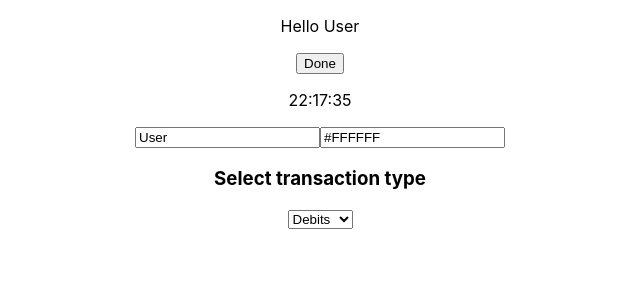
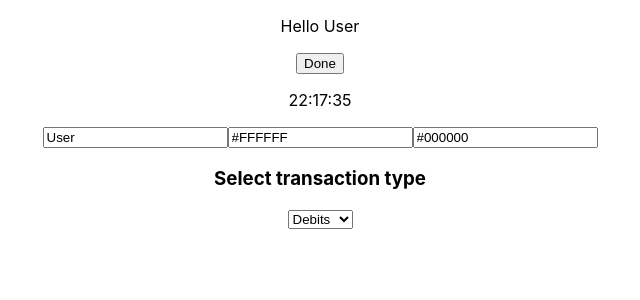
Before and after one commit to Twahiduddin/Bank-of-React-Part-1, a React (Create React App) app: page / in a window 1280 px wide. Both pictures are taken after a click on the button "Customize Profile". Shown: the top 300 px of the page, without its empty margins (320-960 px from the left). Built offline with nearby package versions, Linux system fonts and the light colour scheme.

Commit message:
form change text color complete

```diff
--- a/src/App.js
+++ b/src/App.js
@@ -39,6 +39,7 @@ function App() {
 
   const [username, setUsername] = useState('User');
   const [bgColor, setBgColor] = useState('#FFFFFF');
+  const [textColor, setTextColor] = useState('#000000');
   const [isFormVisible, setIsFormVisible] = useState(false);
 
   const updateProfile = () => {
@@ -46,7 +47,7 @@ function App() {
   }
 
   return (
-    <div className="App" style={{backgroundColor: bgColor}}>
+    <div className="App" style={{backgroundColor: bgColor, color: textColor}}>
         <div className="header">
           <p>Hello {username}</p>
           <button onClick={updateProfile}>{isFormVisible ? 'Done' : 'Customize Profile'}</button>
@@ -60,6 +61,7 @@ function App() {
           <form>
             <input type={'text'} placeholder={'Change my username'} value={username} onChange={e => setUsername(e.target.value)}/>
             <input type={'text'} placeholder={'Hex for background color'} value={bgColor} onChange={e => setBgColor(e.target.value)}/>
+            <input type={'text'} placeholder={'Hex for text color'} value={textColor} onChange={e => setTextColor(e.target.value)}/>
           </form>
         }
 
```
